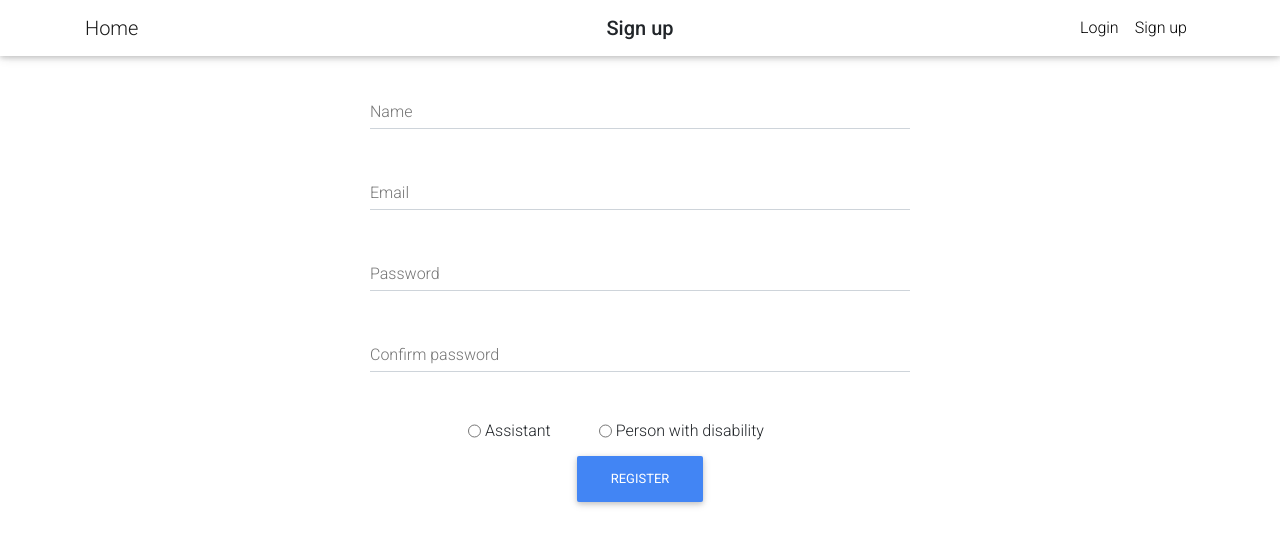
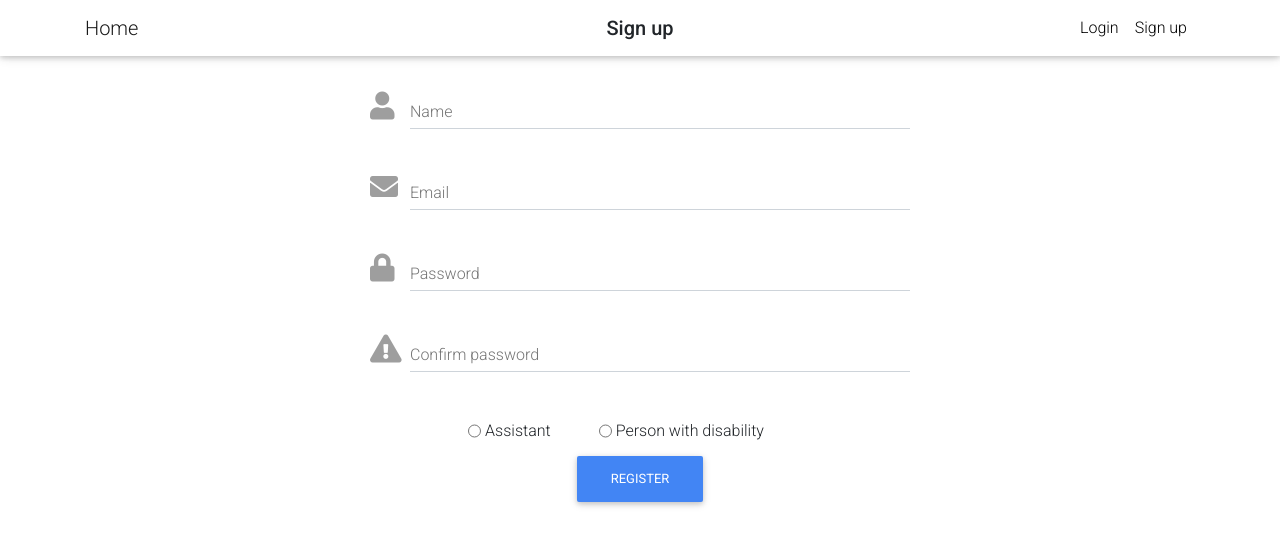
Before and after one commit to CatrinaB/SocAs, a React (Create React App) app: page /signup in a window 1280 px wide. Shown: the top 546 px of the page. Built offline with nearby package versions, Linux system fonts and the light colour scheme.

Commit message:
Iconiiiiite
Signed-off-by: marachirascu <mara.chirascu@gmail.com>

```diff
--- a/src/components/auth/Login.js
+++ b/src/components/auth/Login.js
@@ -36,18 +36,18 @@ class LoginForm extends React.Component {
                             <form>
                                 <p className="h5 text-center mb-4">Login</p>
                                 <div className="mt-5 grey-text">
-                                    <MDBInput
+                                    <MDBInput containerClass="text-left"
                                         label="Email"
-                                        // icon="envelope"
+                                        icon="envelope"
                                         group
                                         type="email"
                                         validate
                                         error="wrong"
                                         success="right"
                                     />
-                                    <MDBInput
+                                    <MDBInput containerClass="text-left"
                                         label="Password"
-                                        // icon="lock"
+                                        icon="lock"
                                         group
                                         type="password"
                                         validate
--- a/src/components/auth/Signup.js
+++ b/src/components/auth/Signup.js
@@ -63,9 +63,9 @@ class SignupForm extends React.Component {
                                         Sign up
                                     </p>
                                     <div className="mt-5 grey-text">
-                                        <MDBInput
+                                        <MDBInput containerClass="text-left"
                                             label="Name"
-                                            // icon="user"
+                                            icon="user"
                                             group
                                             type="text"
                                             validate
@@ -76,9 +76,9 @@ class SignupForm extends React.Component {
                                             onChange={this.onChange}
                                             value={this.props.user}
                                         />
-                                        <MDBInput
+                                        <MDBInput containerClass="text-left"
                                             label="Email"
-                                            // icon="envelope"
+                                            icon="envelope"
                                             group
                                             type="email"
                                             validate
@@ -89,9 +89,9 @@ class SignupForm extends React.Component {
                                             onChange={this.onChange}
                                             value={this.props.user}
                                         />
-                                        <MDBInput
+                                        <MDBInput containerClass="text-left"
                                             label="Password"
-                                            // icon="lock"
+                                            icon="lock"
                                             group
                                             type="password"
                                             validate
@@ -100,9 +100,9 @@ class SignupForm extends React.Component {
                                             onChange={this.onChange}
                                             value={this.props.password}
                                         />
-                                        <MDBInput
+                                        <MDBInput containerClass="text-left"
                                             label="Confirm password"
-                                            // icon="exclamation-triangle"
+                                            icon="exclamation-triangle"
                                             group
                                             type="password"
                                             validate
```
